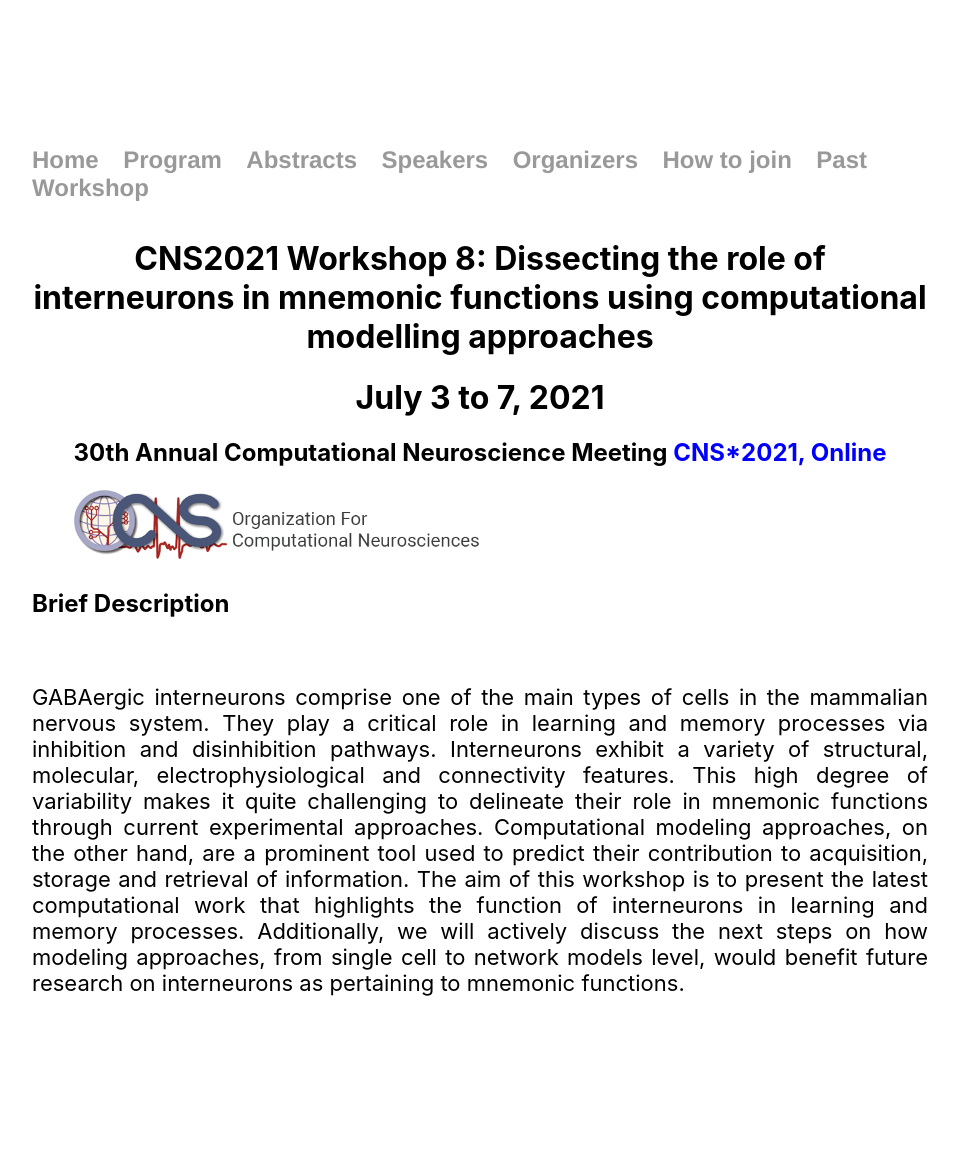
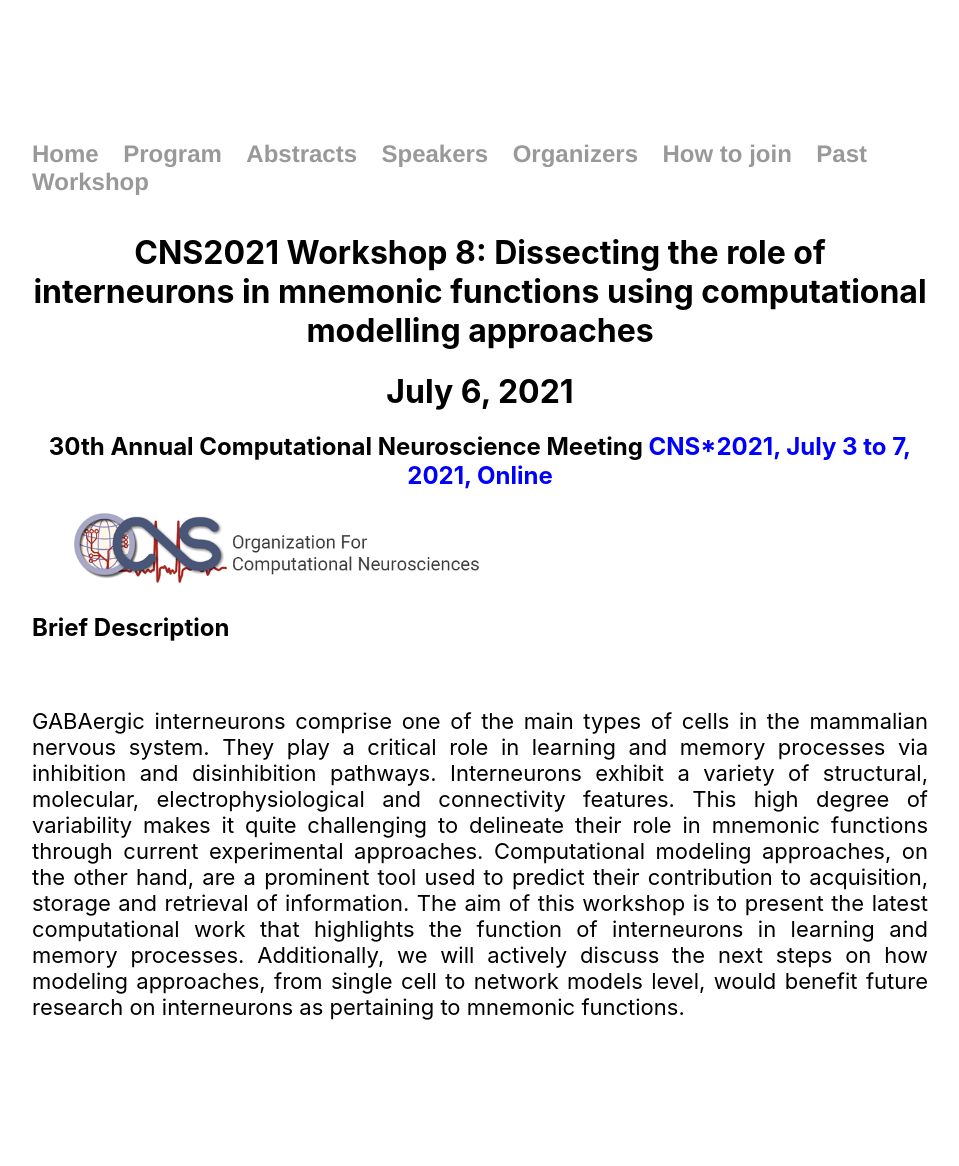
Before and after one commit to spirosChv/ocns2021interneurons, a Jekyll site: the page built from index.html, in a window 1280 px wide. Shown: the whole page, without its empty margins (160-1119 px from the left). Built offline with Jekyll 4.4.1, drawn with Linux system fonts in a browser that asks for light colours.

Commit message:
Update index.html

```diff
--- a/index.html
+++ b/index.html
@@ -5,10 +5,10 @@ title: Dissecting the role of interneurons in mnemonic functions using computati
 <div class="blurb" style="theme: jekyll-theme-midnight">
 
 	<h1><center>CNS2021 Workshop 8: Dissecting the role of interneurons in mnemonic functions using computational modelling approaches</center></h1>
-	<h1><center>July 3 to 7, 2021</center></h1>
+	<h1><center>July 6, 2021</center></h1>
 
 	<h2><center>30th Annual Computational Neuroscience Meeting
-		<a style="color:blue" href="https://www.cnsorg.org/cns-2021-quick" target="_blank" rel="noopener noreferrer">CNS*2021, Online</a></center></h2>
+		<a style="color:blue" href="https://www.cnsorg.org/cns-2021-quick" target="_blank" rel="noopener noreferrer">CNS*2021, July 3 to 7, 2021, Online</a></center></h2>
 	<figure>
   	<img src="figures/ocns-logo.png" alt="OCNS" style="width:50%">
 	</figure>
```
